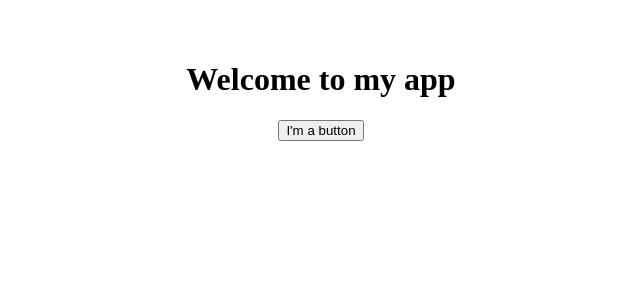
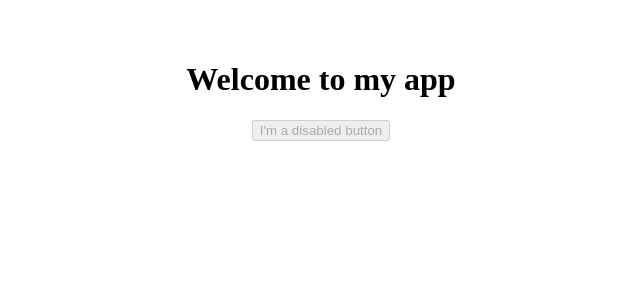
Before and after one commit to Kazuho1222/TypeScript-app, a React (Vite) app: page / in a window 1280 px wide. Shown: the top 300 px of the page, without its empty margins (319-959 px from the left). Built offline with nearby package versions, Linux system fonts and the light colour scheme.

Commit message:
interfaceにpropsを記述

```diff
--- a/src/App.tsx
+++ b/src/App.tsx
@@ -1,8 +1,13 @@
 import './App.css';
 
-function MyButton({ title }: { title: string }) {
+interface MyButtonProps {
+  title: string;
+  disabled: boolean;
+}
+
+function MyButton({ title, disabled }: MyButtonProps) {
   return (
-    <button>{title}</button>
+    <button disabled={disabled}>{title}</button>
   );
 }
 
@@ -10,7 +15,7 @@
   return (
     <div>
       <h1>Welcome to my app</h1>
-      <MyButton title="I'm a button" />
+      <MyButton title="I'm a disabled button" disabled={true} />
     </div>
   );
 }
```
